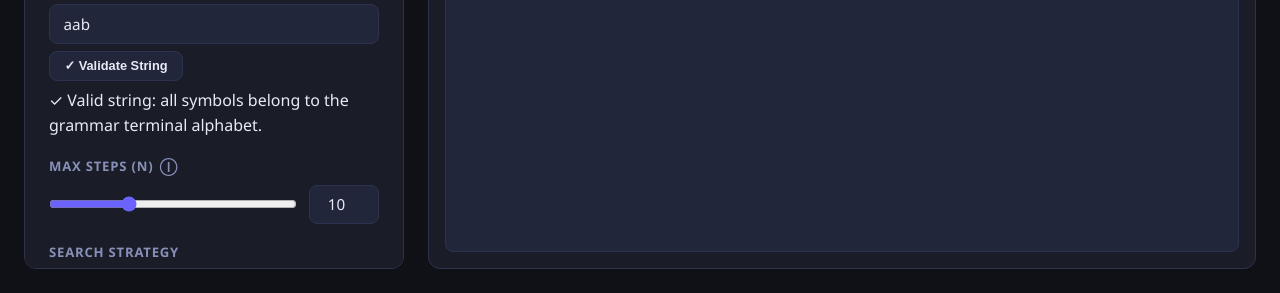
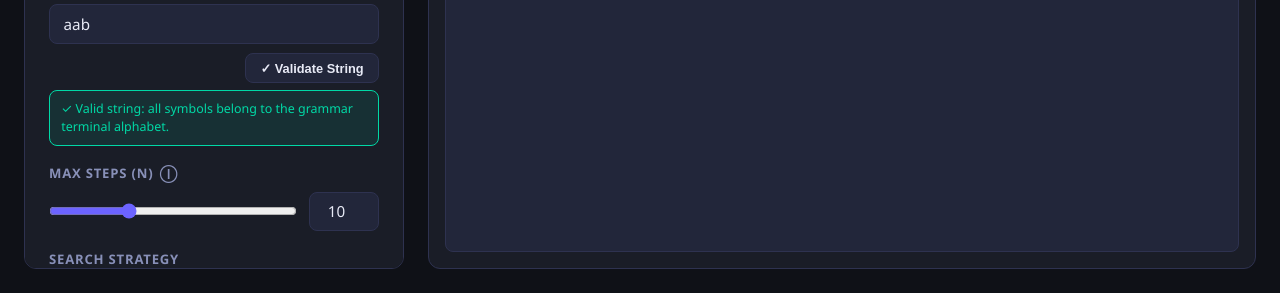
Before and after one commit to Siddhanth10/Grammar_string_deriver, a plain HTML site: page index.html in a window 1280 px wide. Both pictures are taken after a click on the button "✓ Validate String". Shown: the part 524-817 px from the top of the page. Drawn offline with Linux system fonts and the light colour scheme.

Commit message:
Style CFG string validation feedback

```diff
--- a/style.css
+++ b/style.css
@@ -247,6 +247,32 @@ body {
 .range-row input[type="number"] {
   width: 70px;
   text-align: center;
+}
+
+/* ---------- Target String Validation ---------- */
+.target-actions {
+  display: flex;
+  justify-content: flex-end;
+  margin-top: .15rem;
+}
+
+.string-validation {
+  border-radius: var(--radius-sm);
+  font-size: .78rem;
+  line-height: 1.45;
+  padding: .55rem .7rem;
+}
+
+.string-validation.valid {
+  background: rgba(0,217,166,.10);
+  border: 1px solid var(--clr-success);
+  color: var(--clr-success);
+}
+
+.string-validation.invalid {
+  background: rgba(255,107,107,.10);
+  border: 1px solid var(--clr-error);
+  color: var(--clr-error);
 }
 
 /* ---------- Buttons ---------- */
```
